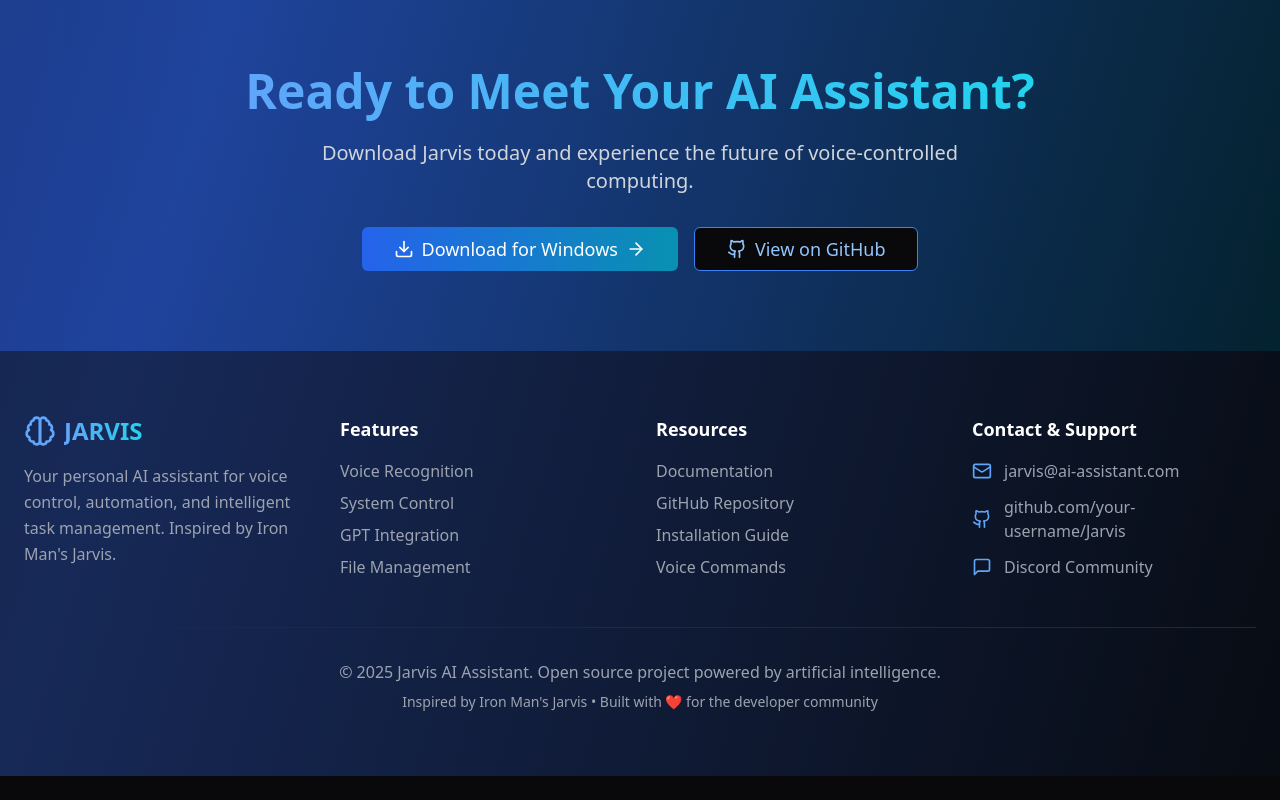
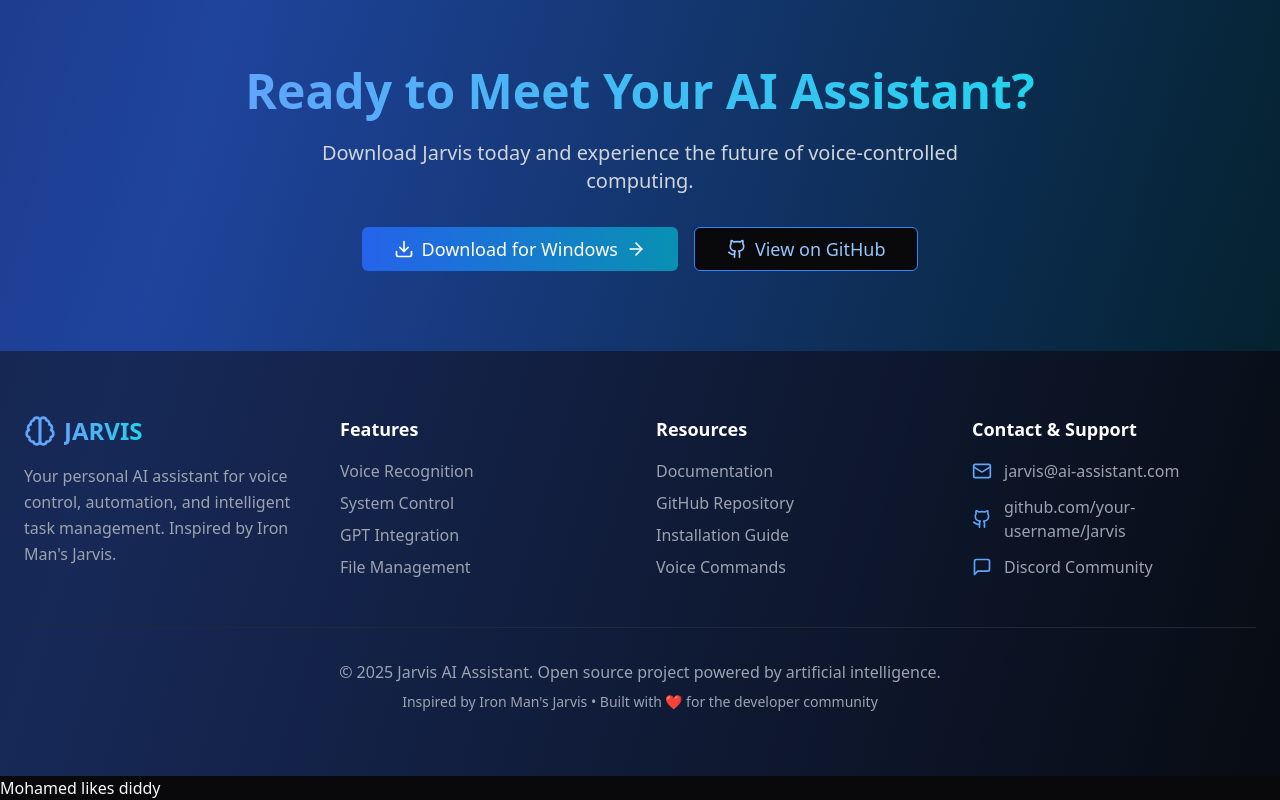
Before and after one commit to EternalKingss/integrated, a plain HTML site: page index.html in a window 1280 px wide. Shown: the part 3473-4273 px from the top of the page. Before the commit the page ends 4249 px from the top, so only its background shows below. Drawn offline with Linux system fonts and the light colour scheme.

Commit message:
Add paragraph about Mohamed's preference

```diff
--- a/index.html
+++ b/index.html
@@ -11,6 +11,6 @@
   </head>
   <body>
     <div id="root"></div>
-
+    <p>Mohamed likes diddy</p>
   </body>
 </html>
```
